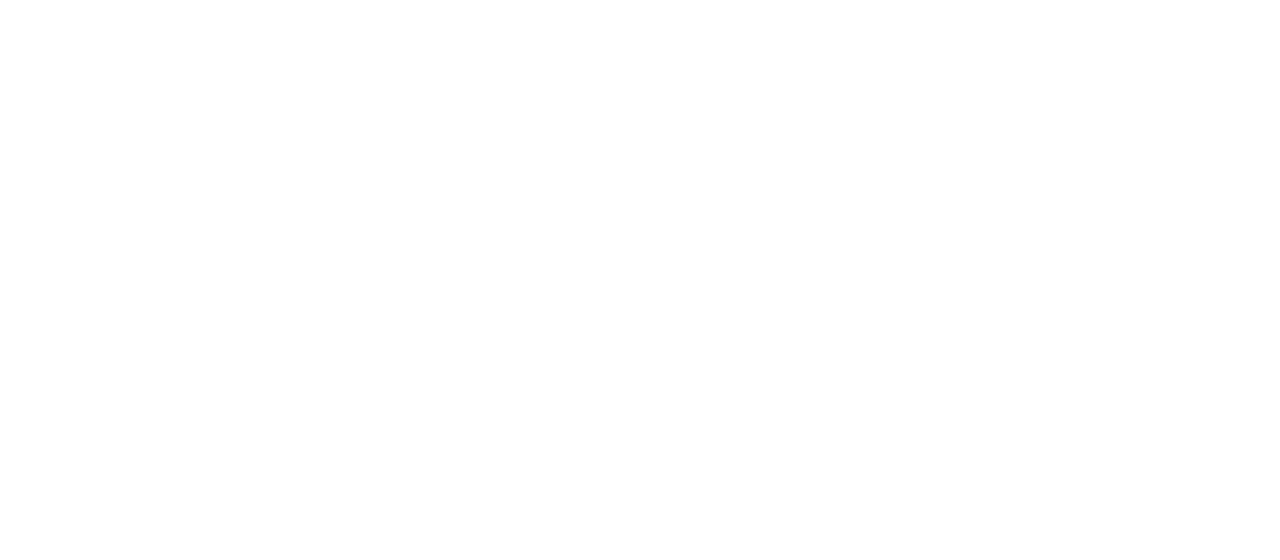
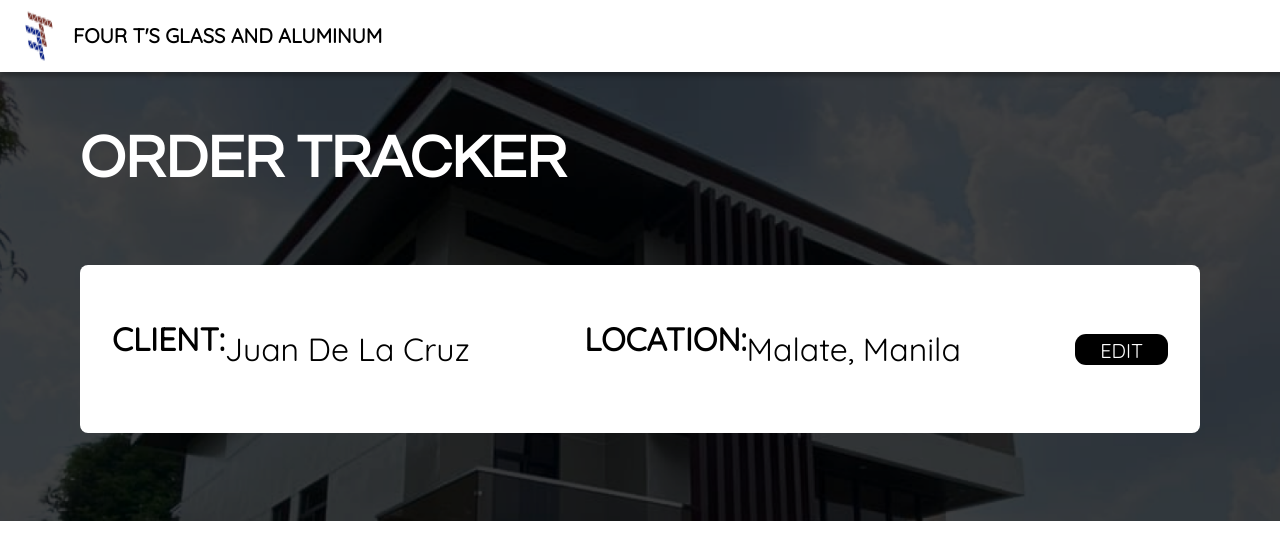
Before and after one commit to miguelflores-0906/CSSWENG-GROUP-4-ADMIN-SIDE, a React (Create React App) app in the folder client/: page /order in a window 1280 px wide. Shown: the top 560 px of the page. Built offline with nearby package versions, Linux system fonts and the light colour scheme.

Commit message:
Order Tracker View

```diff
--- a/client/src/App.js
+++ b/client/src/App.js
@@ -1,6 +1,7 @@
 import './App.css';
 import {BrowserRouter as Router, Switch, Route} from 'react-router-dom'
 import AdminDashboard from './views/AdminDashboard/AdminDashboard'
+import OrderTrackerView from './views/OrderTrackerView/OrderTrackerView'
 
 function App() {
   return (
@@ -8,6 +9,7 @@
       <div>
         <Switch>
           <Route path="/" exact component={AdminDashboard}/>
+          <Route path="/order" exact component={OrderTrackerView}/>
         </Switch>
       </div>
     </Router>
--- a/client/src/views/AdminDashboard/components/AdminDashboard.css
+++ b/client/src/views/AdminDashboard/components/AdminDashboard.css
@@ -14,7 +14,7 @@
     background-image: url('./background.png');
     background-repeat: no-repeat;
     background-size: cover;
-    padding: 3.5em;
+    padding: 5.5em 5em;
 }
 
 .title {
--- a/client/src/views/NavBar/navBar.css
+++ b/client/src/views/NavBar/navBar.css
@@ -5,7 +5,10 @@
     box-shadow: 2px;
     padding: 10px 20px;
     display: flex;
+    background-color: white;
     box-shadow: 0px 4px 4px rgba(0, 0, 0, 0.25);
+    position: fixed;
+    width: 100%;
 }
 
 .wrapper h1 {
--- /dev/null
+++ b/client/src/views/OrderTrackerView/Components/OrderHeader.js
@@ -0,0 +1,19 @@
+import React from 'react'
+
+const OrderHeader = () => {
+    return (
+        <div className="order-header-main-wrapper">
+            <div className="header-component">
+                <h1>CLIENT: </h1>
+                <p>Juan De La Cruz</p>
+            </div>
+            <div className="header-component">
+                <h1>LOCATION: </h1>
+                <p>Malate, Manila</p>
+            </div>
+            <button className="edit-order-btn">EDIT</button>
+        </div>
+    )
+}
+
+export default OrderHeader
--- /dev/null
+++ b/client/src/views/OrderTrackerView/Components/OrderTrackerView.css
@@ -0,0 +1,78 @@
+/* fonts */
+
+
+
+/* Questrial */
+@import url('https://fonts.googleapis.com/css2?family=Questrial&display=swap');
+/* Quicksand */
+@import url('https://fonts.googleapis.com/css2?family=Quicksand&display=swap');
+
+
+
+/* This is for the main CSS */
+.main-wrapper {
+    background-image: url('./background.png');
+    background-repeat: no-repeat;
+    background-size: cover;
+    padding: 5.5em 5em;
+}
+
+
+.title {
+    font-family: "Questrial", sans-serif;
+    font-size: 3.75em;
+    color: white;
+    margin-bottom: 1.25em;
+}
+
+
+.card-wrapper {
+    background-color: white;
+    padding: 2em;
+    border-radius: 8px;
+}
+
+
+
+/* Order Header main wrapper */
+
+.order-header-main-wrapper {
+    display: flex;
+    justify-content:space-between;
+
+}
+
+.header-component {
+    display: flex;
+    font-family: "Quicksand", sans-serif;
+    justify-content:space-between;
+}
+
+.header-component p {
+    font-size: 2em;
+}
+
+.edit-order-btn {
+    background-color: #000;
+    color: white;
+    font-size: 1.25em;
+    font-family: 'Quicksand', sans-serif;
+    height: 1.5625em;
+    margin: auto 0;
+    border: none;
+    padding: 4px 1.25em;
+    border-radius: 11px;
+}
+
+.edit-order-btn:hover {
+    cursor: pointer;
+}
+
+
+.order-table-header {
+    display: flex;
+    justify-content: space-between;
+    background-color: #e7e9f3;
+    font-family: "Quicksand", sans-serif;
+    font-size: 1.25em;
+}
--- /dev/null
+++ b/client/src/views/OrderTrackerView/OrderTrackerView.js
@@ -0,0 +1,20 @@
+import React from 'react'
+import './Components/OrderTrackerView.css'
+import NavBar from '../NavBar/Navbar'
+import OrderHeader from './Components/OrderHeader'
+
+const OrderTrackerView = () => {
+    return (
+        <div>
+            <NavBar/>
+            <div className="main-wrapper">
+                <h1 className="title">ORDER TRACKER</h1>
+                <div className="card-wrapper">
+                    <OrderHeader />
+                </div>
+            </div>
+        </div>
+    )
+}
+
+export default OrderTrackerView
```
Also changed, not shown: client/src/views/OrderTrackerView/Components/OrderTableHeader.js (added, +11 -0 lines), client/src/views/OrderTrackerView/Components/background.png (added).
